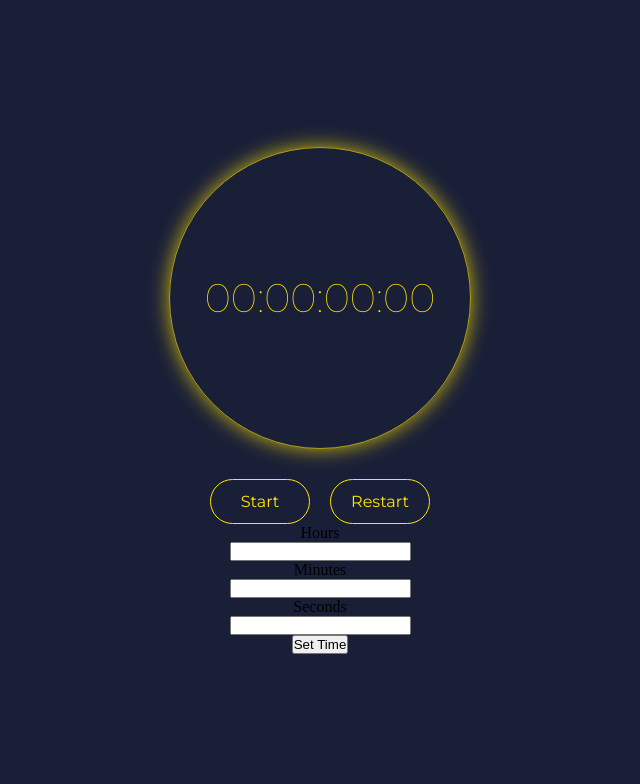
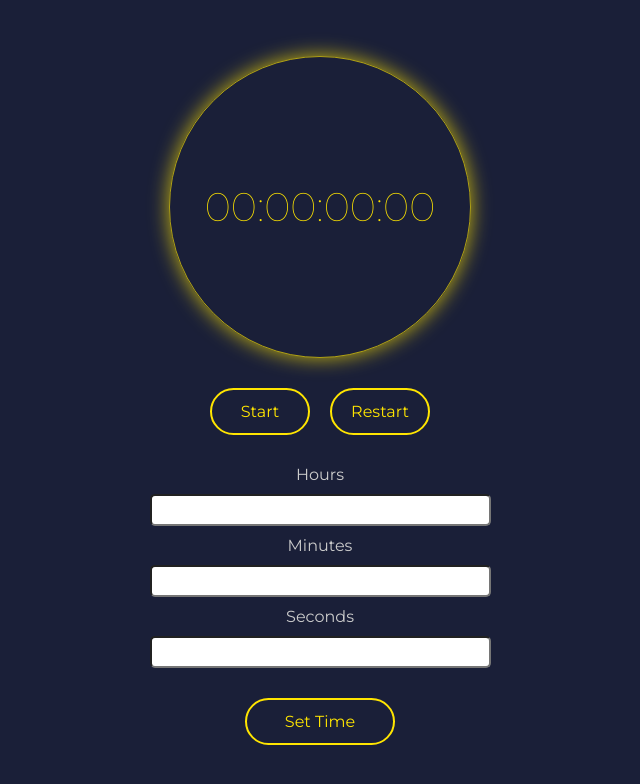
Before and after one commit to AChapeton/stopwatch, a React (Create React App) app: page / in a window 1280 px wide. Shown: the top 784 px of the page, without its empty margins (320-960 px from the left). Built offline with nearby package versions, Linux system fonts and the light colour scheme.

Commit message:
Put form styles

```diff
--- a/src/modules/Form/index.js
+++ b/src/modules/Form/index.js
@@ -1,4 +1,5 @@
 import { useRef } from "react";
+import styles from "./styles.module.css";
 
 const Form = ({ setUserTime, setIsActive }) => {
   // 1. Obtener los valores por ref en cada input
@@ -32,13 +33,15 @@ const Form = ({ setUserTime, setIsActive }) => {
 
   return (
     <>
-      <label>Hours</label>
-      <input ref={hoursRef} type="number" />
-      <label>Minutes</label>
-      <input ref={minutesRef} type="number" />
-      <label>Seconds</label>
-      <input ref={secondsRef} type="number" />
-      <button onClick={onSetTime}>Set Time</button>
+      <label className={styles.label}>Hours</label>
+      <input className={styles.input} ref={hoursRef} type="number" />
+      <label className={styles.label}>Minutes</label>
+      <input className={styles.input} ref={minutesRef} type="number" />
+      <label className={styles.label}>Seconds</label>
+      <input className={styles.input} ref={secondsRef} type="number" />
+      <button className={styles.button} onClick={onSetTime}>
+        Set Time
+      </button>
     </>
   );
 };
--- /dev/null
+++ b/src/modules/Form/styles.module.css
@@ -0,0 +1,30 @@
+@import url("https://fonts.googleapis.com/css2?family=Montserrat:wght@100;400&display=swap");
+
+.label {
+  color: #ccc;
+  font-family: "Montserrat", sans-serif;
+  font-size: 16px;
+  font-weight: 400;
+  margin-bottom: 10px;
+}
+
+.button {
+  border: 2px solid #ffe500;
+  color: #ffe500;
+  font-family: "Montserrat", sans-serif;
+  font-size: 16px;
+  font-weight: 400;
+  background-color: transparent;
+  padding: 12px 16px;
+  border-radius: 50px;
+  margin: 20px 10px 0 10px;
+  width: 150px;
+}
+
+.input {
+  margin-bottom: 10px;
+  width: 325px;
+  padding: 6px;
+  border-radius: 5px;
+  font-family: "Montserrat", sans-serif;
+}
--- a/src/modules/Stopwatch/styles.module.css
+++ b/src/modules/Stopwatch/styles.module.css
@@ -19,7 +19,7 @@
 }
 
 .button {
-  border: 1px solid #ffe500;
+  border: 2px solid #ffe500;
   color: #ffe500;
   font-family: "Montserrat", sans-serif;
   font-size: 16px;
@@ -27,6 +27,6 @@
   background-color: transparent;
   padding: 12px 16px;
   border-radius: 50px;
-  margin: 0 10px;
+  margin: 0 10px 30px 10px;
   width: 100px;
 }
```
